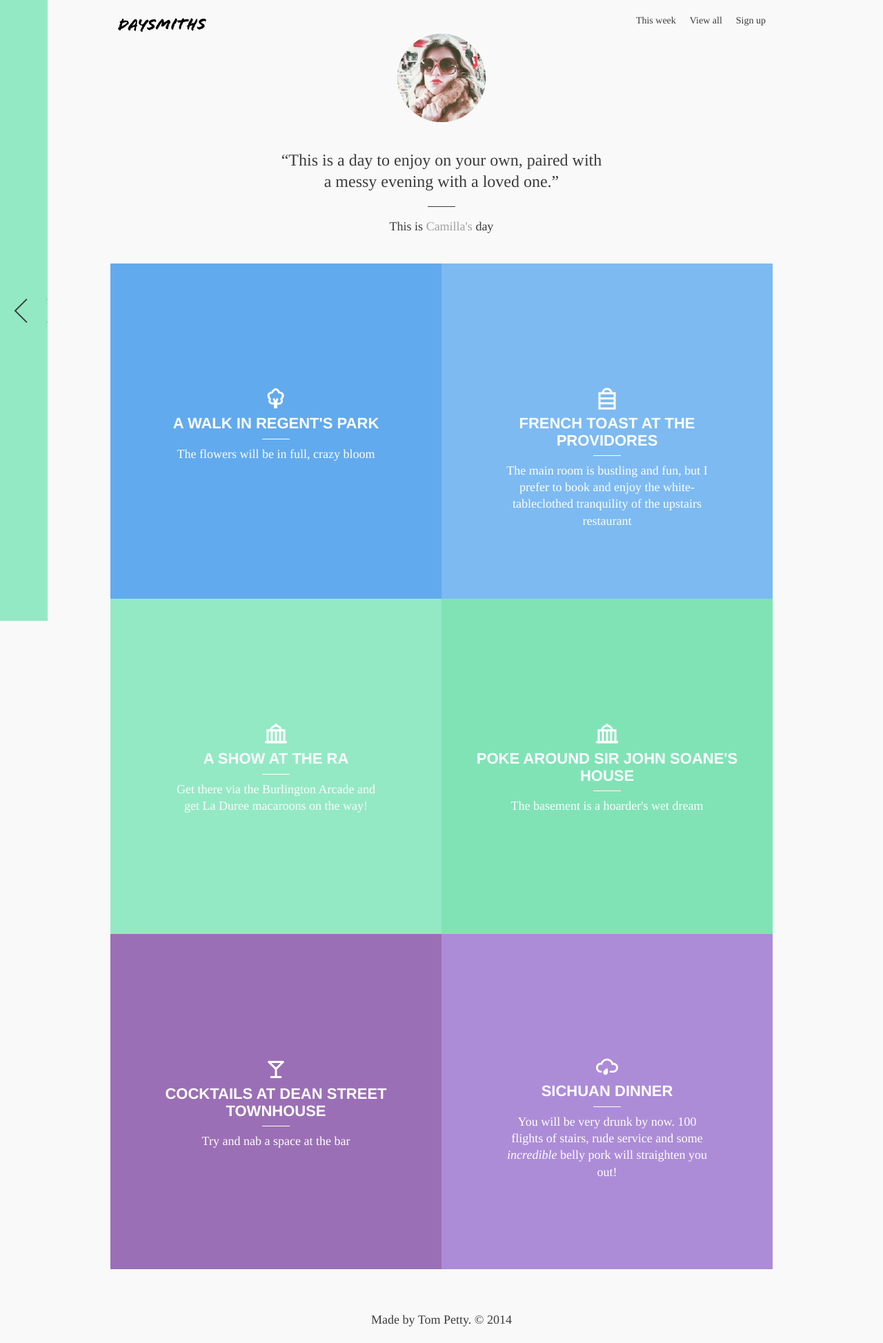
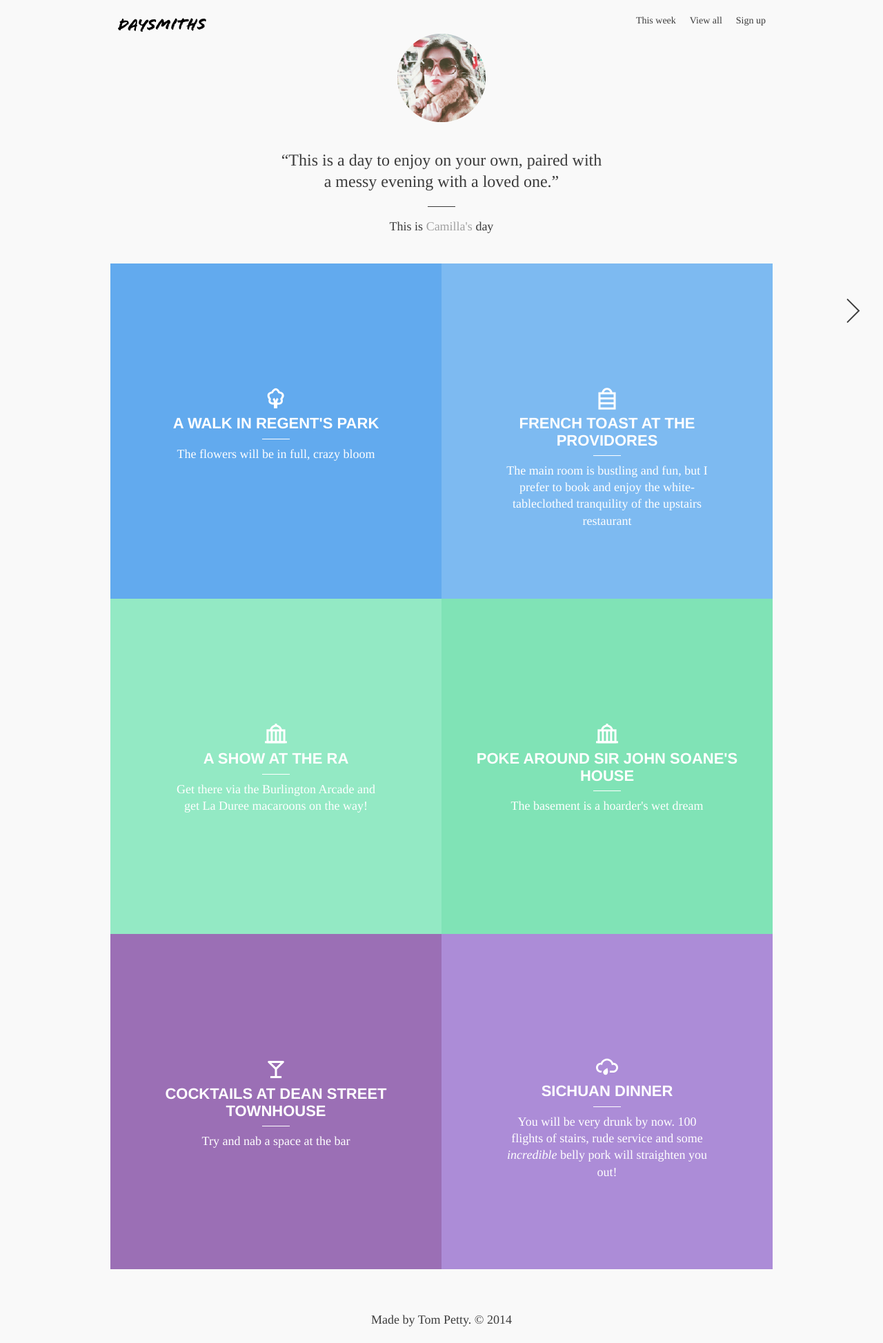
Before and after one commit to anothertompetty/daysmiths, a Jekyll site: the page built from latest.html, in a window 1280 px wide. Shown: the whole page at 69% size. Built offline with Jekyll 4.4.1, drawn with Linux system fonts in a browser that asks for light colours; nearby versions of some CDN libraries; Markdown is read by kramdown in place of the engine named in the settings.

Commit message:
fixing link structure

```diff
--- a/1.html
+++ b/1.html
@@ -4,7 +4,7 @@ layout: default
 
 <nav class="shuffle">
 
-	<a href="2.html" class="prev">Newer</a>
+	<a href="latest.html" class="prev">Newer</a>
 
 	<!--Oldest, so there are no older - <a href="manlio.html" class="next">Older</a>-->
 
--- a/index.html
+++ b/index.html
@@ -7,7 +7,7 @@ layout: default
 <p class="about">Your perfect day is more than a list of things to do. It&#8217;s who you&#8217;re with, what you see, and what you discover along the way. Starting in London, Daysmiths is a selection of perfect days. It&#8217;s here to make yours.
 </p>
 
-<span class="get-started"><a href="2.html">Get started</a></span>
+<span class="get-started"><a href="latest.html">Get started</a></span>
 
 <div class="step-by-step">
 
--- a/3.html
+++ b/latest.html
@@ -4,9 +4,9 @@ layout: default
 
 <nav class="shuffle">
 
-	<a href="2.html" class="prev">Newer</a>
+	<!-- newest so there are no newer — <a href="2.html" class="prev">Newer</a>-->
 
-	<!--Oldest, so there are no older - <a href="manlio.html" class="next">Older</a>-->
+	<a href="1.html" class="next">Older</a>
 
 </nav>
 
@@ -18,7 +18,7 @@ layout: default
 	<hr>
 		This is <span class="person">Camilla's</span> day
 
-	<p class="bio">Camilla is a real-life Londoner, lorem ipsum blah blah. He with team assembled for finding the best way to hit creative goal you put before us.Years of experience and satisfied clients have strengthened us as a team and gave us addiction to always stretch for a higher bar. We constantly ache for more. More is what keeps us motivated. More good projects, more creative ideas, more contacts, more skills, more satisfied clients.If you have tasks regarding creative direction, animation, post production or motion design we will always try to give you more. Any thoughts,questions or requests? Say Hello and lets see what we can do for you.</p>
+	<p class="bio">Camilla is a real-life Londoner, and was basically born on the Thames. She works as a brand strategist, and is completely obsessed with technology. Camilla is the co-founder of a print-only newspaper called Can't Understand New Technology, which Design Week described  as 'a lot of swearing with a fair bit of insight'. She's been blogging since 2008, and written for everyone from The Drum to Fast Company.</p>
 
 </div>
 
```
Also changed, not shown: 2_test.html (renamed from 2.html).
